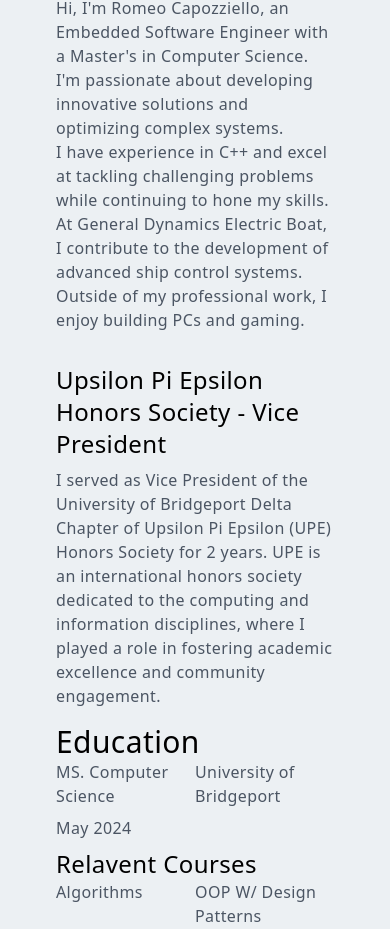
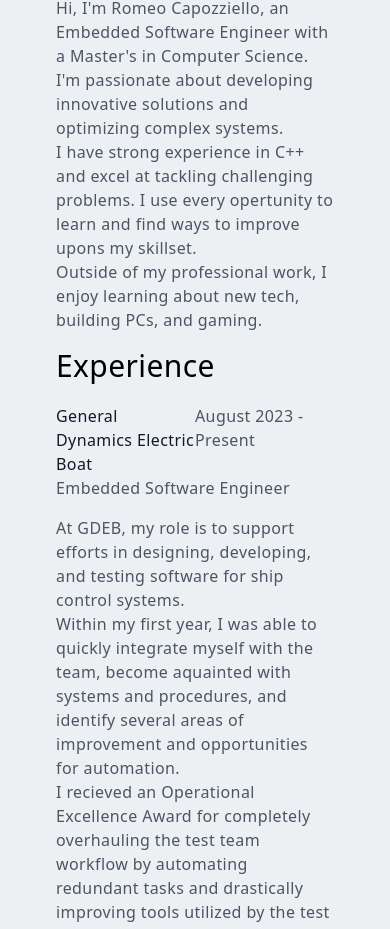
Before and after one commit to Romeo923/portfolio-site, a Next.js app: page / in a window 390 px wide. Shown: the part 1056-1985 px from the top of the page. Built offline with nearby package versions, Linux system fonts and the light colour scheme.

Commit message:
Updated About Me

```diff
--- a/components/About.tsx
+++ b/components/About.tsx
@@ -22,7 +22,7 @@ export default function About() {
 					variants={fadeIn({ direction: "right", delay: 0 })}
 					whileInView={"show"}
 					viewport={{ once: false, amount: 0.7 }}
-					className='my-4 px-4 py-2 ease-in '
+					className='my-4 px-4 pt-2 ease-in '
 				>
 					<h2 className='pb-5'>Who Am I?</h2>
 					<p className='text-gray-600 dark:text-primary-white-3'>
@@ -30,11 +30,10 @@ export default function About() {
             I&apos;m passionate about developing innovative solutions and optimizing complex systems.
 					</p>
 					<p className='text-gray-600 dark:text-primary-white-3'>
-            I have experience in C++ and excel at tackling challenging problems while continuing to hone my skills.
-            At General Dynamics Electric Boat, I contribute to the development of advanced ship control systems.
+            I have strong experience in C++ and excel at tackling challenging problems. I use every opertunity to learn and find ways to improve upons my skillset.
 					</p>
 					<p className='text-gray-600 dark:text-primary-white-3'>
-            Outside of my professional work, I enjoy building PCs and gaming.
+            Outside of my professional work, I enjoy learning about new tech, building PCs, and gaming.
 					</p>
 				</motion.div>
 				<motion.div
@@ -42,14 +41,54 @@ export default function About() {
 					variants={fadeIn({ direction: "right", delay: 0 })}
 					whileInView={"show"}
 					viewport={{ once: false, amount: 0.7 }}
-					className='m-auto px-4 py-2 ease-in '
+					className='my-4 px-4 ease-in '
 				>
-					<h2 className='pb-2 text-2xl'>
-						Upsilon Pi Epsilon Honors Society - Vice President
-					</h2>
-					<p className='text-gray-600 dark:text-primary-white-3'>
-            I served as Vice President of the University of Bridgeport Delta Chapter of Upsilon Pi Epsilon (UPE) Honors Society for 2 years. UPE is an international honors society dedicated to the computing and information disciplines, where I played a role in fostering academic excellence and community engagement.
-					</p>
+					<div className='grid grid-cols-2'>
+            <h2 className='pb-5 col-span-2'>Experience</h2>
+						<h3 className='text-gray-900 dark:text-primary-white-1'>
+							General Dynamics Electric Boat
+						</h3>
+						<p className='text-gray-600 dark:text-primary-white-3'>
+							August 2023 - Present
+						</p>
+						<p className='col-span-2 text-gray-600 dark:text-primary-white-3 md:col-span-1'>
+							Embedded Software Engineer
+						</p>
+          </div>
+				</motion.div>
+				<motion.div
+					initial='hidden'
+					variants={fadeIn({ direction: "right", delay: 0 })}
+					whileInView={"show"}
+					viewport={{ once: false, amount: 0.7 }}
+					className='my-4 px-4 ease-in '
+				>
+          <p className='text-gray-600 dark:text-primary-white-3'>
+            At GDEB, my role is to support efforts in designing, developing, and testing software for ship control systems.
+          </p>
+          <p className='text-gray-600 dark:text-primary-white-3'>
+            Within my first year, I was able to quickly integrate myself with the team, become aquainted with systems and procedures, and identify several areas of improvement and opportunities for automation.
+          </p>
+          <p className='text-gray-600 dark:text-primary-white-3'>
+            I recieved an Operational Excellence Award for completely overhauling the test team workflow by automating redundant tasks and drastically improving tools utilized by the test team.
+          </p>
+				</motion.div>
+				<motion.div
+					initial='hidden'
+					variants={fadeIn({ direction: "right", delay: 0 })}
+					whileInView={"show"}
+					viewport={{ once: false, amount: 0.7 }}
+					className='my-4 px-4 ease-in '
+				>
+          <p className='text-gray-600 dark:text-primary-white-3'>
+            In addition, I was tasked with assisting a project that was falling behind get back on schedule. I wrote a script to read our local database files and generate code for each subsystem based that data.
+          </p>
+          <p className='text-gray-600 dark:text-primary-white-3'>
+            This script reduced the number of people required for this task,  allowing members to dedicate more time to various other areas of the project.
+          </p>
+          <p className='text-gray-600 dark:text-primary-white-3'>
+            While working here, I've improved my skills in C++ and git as well as gained experience working in a professional team environment.
+          </p>
 				</motion.div>
 				<motion.div
 					initial='hidden'
@@ -59,21 +98,24 @@ export default function About() {
 					className='mx-auto px-4 py-2 ease-in'
 				>
 					<div className='grid grid-cols-2'>
-						<h2 className='col-span-2'>Education</h2>
-						<p className='text-gray-600 dark:text-primary-white-3'>
+						<h2 className='pb-5 col-span-2'>Education</h2>
+						<h3 className='text-gray-900 dark:text-primary-white-1'>
 							MS. Computer Science
-						</p>
+						</h3>
 						<p className='text-gray-600 dark:text-primary-white-3'>
 							University of Bridgeport
 						</p>
 						<p className='col-span-2 py-2 text-gray-600 dark:text-primary-white-3 md:col-span-1 md:col-start-2'>
 							May 2024
 						</p>
-						<h3 className='col-span-2 text-2xl'>
+						<h3 className='pb-2 col-span-2 text-2xl'>
 							Relavent Courses
 						</h3>
 						<p className='text-gray-600 dark:text-primary-white-3'>
 							Algorithms
+						</p>
+						<p className='text-gray-600 dark:text-primary-white-3'>
+							Cloud Computing
 						</p>
 						<p className='text-gray-600 dark:text-primary-white-3'>
 							OOP W/ Design Patterns
@@ -87,10 +129,21 @@ export default function About() {
 						<p className='text-gray-600 dark:text-primary-white-3'>
 							Data Mining
 						</p>
-						<p className='text-gray-600 dark:text-primary-white-3'>
-							Cloud Computing
-						</p>
 					</div>
+				</motion.div>
+				<motion.div
+					initial='hidden'
+					variants={fadeIn({ direction: "right", delay: 0 })}
+					whileInView={"show"}
+					viewport={{ once: false, amount: 0.7 }}
+					className='m-auto px-4 py-2 ease-in'
+				>
+					<h2 className='pb-2 text-2xl'>
+						Upsilon Pi Epsilon Honors Society - Vice President
+					</h2>
+					<p className='text-gray-600 dark:text-primary-white-3'>
+            I served as Vice President of the University of Bridgeport Delta Chapter of Upsilon Pi Epsilon (UPE) Honors Society for 2 years. UPE is an international honors society dedicated to the computing and information disciplines, where I played a role in fostering academic excellence and community engagement.
+					</p>
 				</motion.div>
 			</div>
 			<motion.div
```
